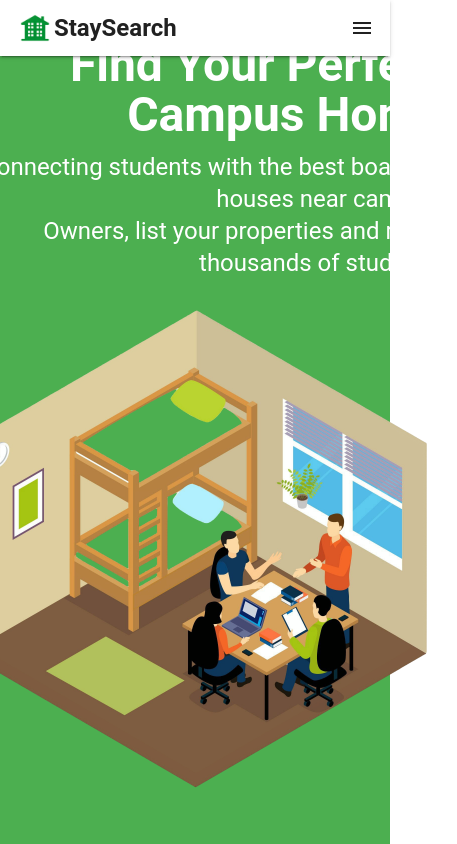
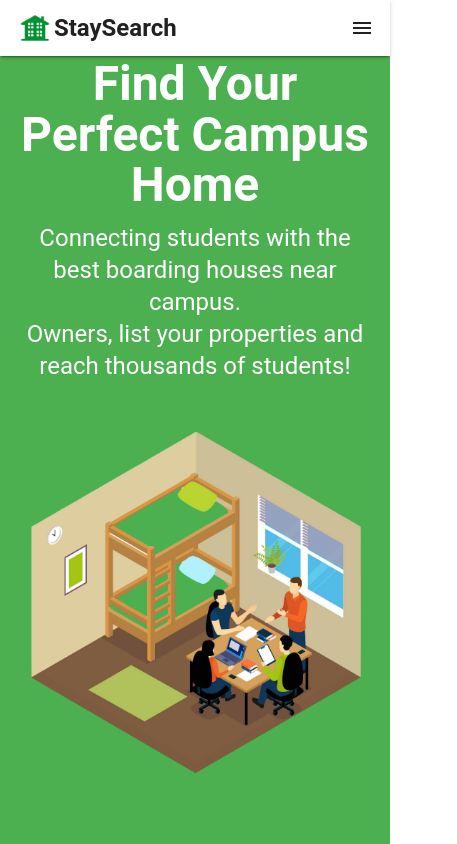
Before and after one commit to kurtmaurilumapak/StaySearch, a Vue app: page / in a window 390 px wide. Shown: the top 844 px of the page, 457 px wide, since content can reach past the window. Built offline with nearby package versions, Linux system fonts and the light colour scheme; no server answers.

Commit message:
refactor: hero section responsiveness

```diff
--- a/src/views/system/LandingView.vue
+++ b/src/views/system/LandingView.vue
@@ -90,24 +90,33 @@ const openModal = (image) => {
     </v-navigation-drawer>
 
     <!-- Hero Section -->
-    <v-container fluid class="bg-green d-flex justify-center align-center" style="height: 100vh">
+    <!-- Hero Section -->
+<v-container fluid class="bg-green d-flex justify-center align-center" style="min-height: 100vh;">
   <v-row class="d-flex justify-center align-center">
-        <v-col cols="12" md="6" class="d-flex flex-column justify-end text-right">
-          <h1 class="display-2 font-weight-bold mb-3 text-h3">
+    <!-- Text Column -->
+    <v-col cols="12" md="6" class="text-center text-md-right d-flex flex-column justify-center px-4">
+      <h1 class="display-2 font-weight-bold mb-3 text-h3 text-md-h2">
         Find Your Perfect Campus Home
       </h1>
-          <p class="text-white text-h5">Connecting students with the best boarding houses near campus. <br>Owners, list your properties and reach thousands of students!</p>
+      <p class="text-white text-h5 text-md-subtitle-1">
+        Connecting students with the best boarding houses near campus. <br />
+        Owners, list your properties and reach thousands of students!
+      </p>
     </v-col>
-        <v-col cols="12" md="6" class="d-flex justify-star">
+    <!-- Image Column -->
+    <v-col cols="12" md="6" class="d-flex justify-center align-center">
       <img
-            height="500"
         src="@/assets/landing/hero.png"
         alt="hero"
+        class="hero-image"
+        max-width="100%"
+        height="auto"
+
       >
     </v-col>
   </v-row>
+</v-container>
 
-    </v-container>
     <v-container fluid class="d-flex flex-column py-15 text-center bg-green-lighten-5">
       <h1 class="text-green-darken-4 text-h3 font-weight-bold">How StaySearch Works</h1>
       <v-row class="mx-10 mt-15">
@@ -423,5 +432,12 @@ const openModal = (image) => {
 .clear-modal-image {
 opacity: 1 !important; /* Ensure full opacity */
 }
+.hero-image {
+  width: 100%;
+  max-width: 600px; /* Set a max width for larger screens */
+  height: auto;
+  object-fit: contain; /* Keeps the entire image visible without cropping */
+  margin-top: 20px; /* Optional, to add spacing */
+}
 
 </style>
```
Lines whose indentation alone changed are shown as unchanged.
